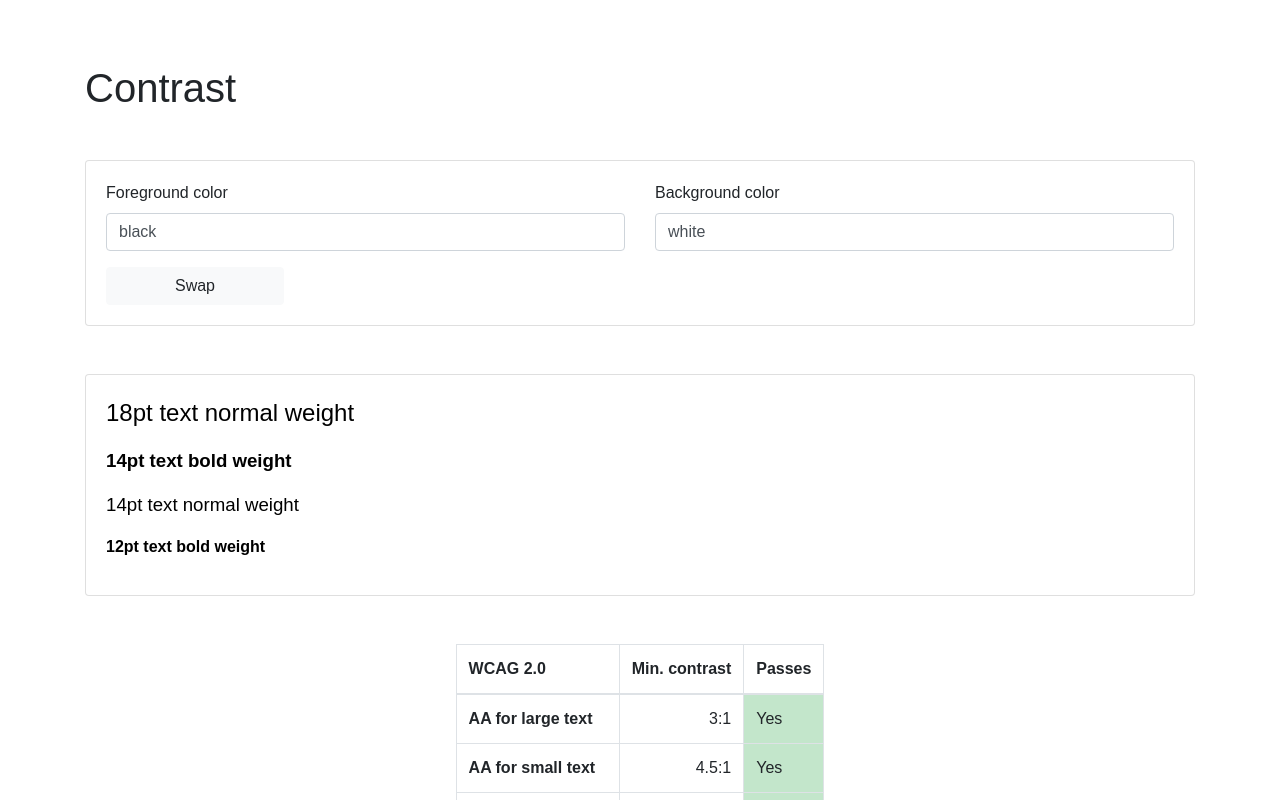
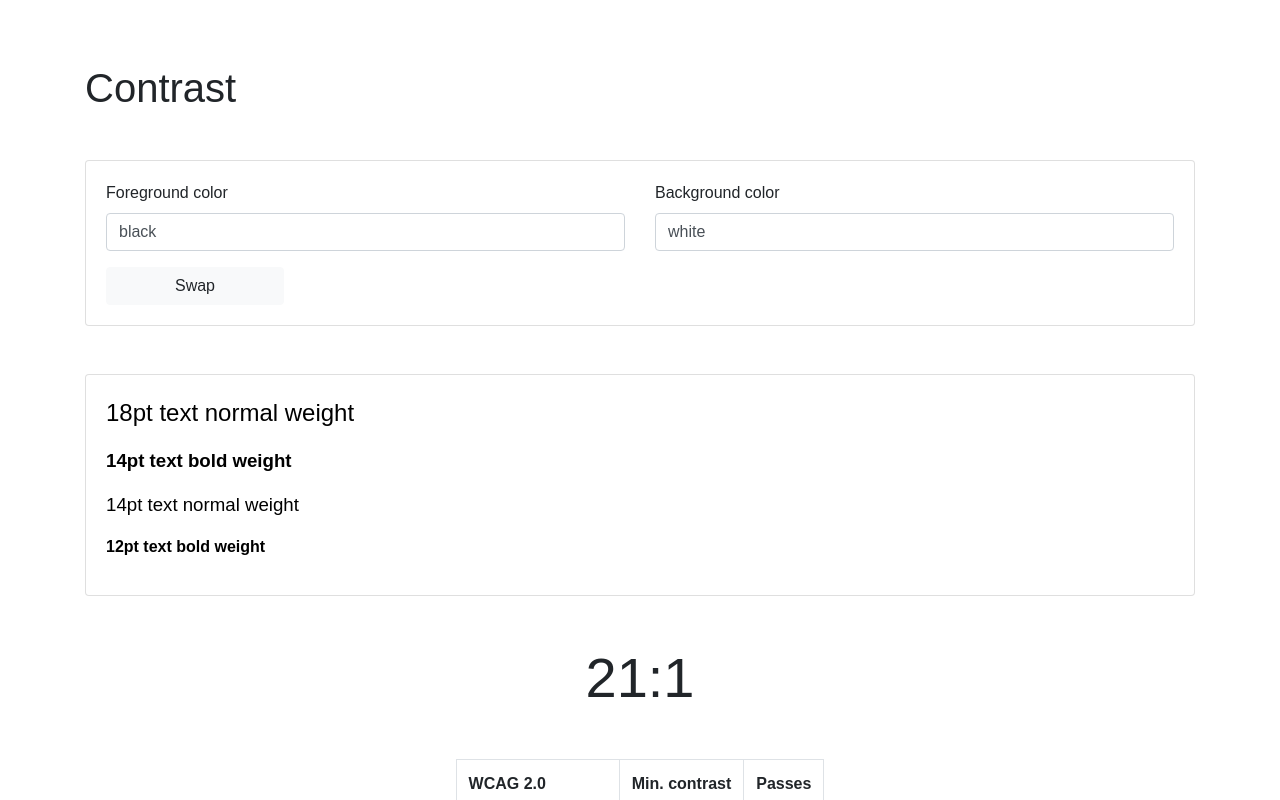
Before and after one commit to j-/contrast, a React (Create React App) app: page / in a window 1280 px wide. Shown: the top 800 px of the page. Built offline with nearby package versions, Linux system fonts and the light colour scheme.

Commit message:
Output contrast value

```diff
--- a/src/components/App.tsx
+++ b/src/components/App.tsx
@@ -1,6 +1,7 @@
 import * as React from 'react';
 import DefineColors from './DefineColors';
 import Preview from '../containers/Preview';
+import Contrast from '../containers/Contrast';
 import ResultsTable from './ResultsTable';
 
 const App: React.StatelessComponent = () => (
@@ -15,6 +16,10 @@ const App: React.StatelessComponent = () => (
 			<Preview />
 		</section>
 
+		<section className="mt-5 mb-5 text-center">
+			<Contrast />
+		</section>
+
 		<section className="mt-5 mb-5">
 			<div className="d-flex justify-content-center">
 				<div style={{ maxWidth: '40em' }}>
--- a/src/components/Contrast.tsx
+++ b/src/components/Contrast.tsx
@@ -4,12 +4,14 @@ export interface Props {
 	contrastRatio: string | null;
 }
 
-const Unknown: React.StatelessComponent = () => <div><em>Invalid colors</em></div>;
-
 const Contrast: React.StatelessComponent<Props> = ({ contrastRatio }) => (
-	contrastRatio ?
-		<div>{contrastRatio}</div> :
-		<Unknown />
+	<div className="Contrast display-4">
+		{
+			contrastRatio !== null ?
+				contrastRatio :
+				'?'
+		}
+	</div>
 );
 
 export default Contrast;
```
